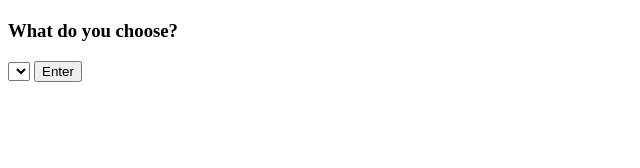
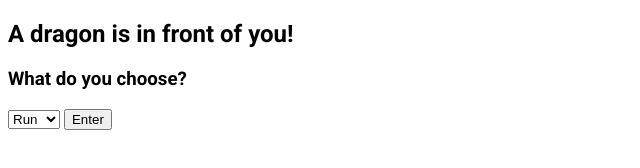
Before and after one commit to lsaengsavang/Adventure-Game, a plain HTML site: page index.html in a window 1280 px wide. Shown: the whole page, without its empty margins (0-640 px from the left). Drawn offline with Linux system fonts and the light colour scheme.

Commit message:
Added JS

```diff
--- a/index.html
+++ b/index.html
@@ -6,7 +6,12 @@
     <meta name="viewport" content="width=device-width, initial-scale=1.0" />
     <title>Choose Your Own Adventure Game</title>
     <link rel="stylesheet" href="styles.css" />
-    <link rel="script" href="script.js" />
+    <link rel="preconnect" href="https://fonts.googleapis.com" />
+    <link rel="preconnect" href="https://fonts.gstatic.com" crossorigin />
+    <link
+      href="https://fonts.googleapis.com/css2?family=Roboto:wght@400;500;700&display=swap"
+      rel="stylesheet"
+    />
   </head>
   <body>
     <div>
@@ -17,5 +22,6 @@
       <select class="drop-down"></select>
       <button class="enter-button">Enter</button>
     </div>
+    <script src="script.js"></script>
   </body>
 </html>
--- a/script.js
+++ b/script.js
@@ -0,0 +1,35 @@
+const gameConfig = [
+  {
+    choice: "Start",
+    prompt: "A dragon is in front of you!",
+    options: ["Run", "Fight"]
+  },
+  {
+    choice: "Run",
+    prompt: "There's a wall in front of you.",
+    options: ["Climb", "Go around"]
+  },
+  {
+    choice: "Fight",
+    prompt: "The dragon breathes fire!",
+    options: ["Duck", "Jump"]
+  }
+];
+
+const prompt = document.querySelector(".prompt");
+const dropDown = document.querySelector(".drop-down");
+const enterButton = document.querySelector(".enter-button");
+
+function act(choice) {
+  prompt.textContent = gameConfig.filter(
+    config => config.choice === choice
+  )[0].prompt;
+  dropDown.innerHTML = gameConfig
+    .filter(config => config.choice === choice)[0]
+    .options.map(option => `<option value="${option}">${option}</option>`)
+    .join("");
+}
+
+enterButton.addEventListener("click", () => act(dropDown.value));
+
+act("Start");
--- a/styles.css
+++ b/styles.css
@@ -0,0 +1,3 @@
+body {
+  font-family: Roboto;
+}
```
